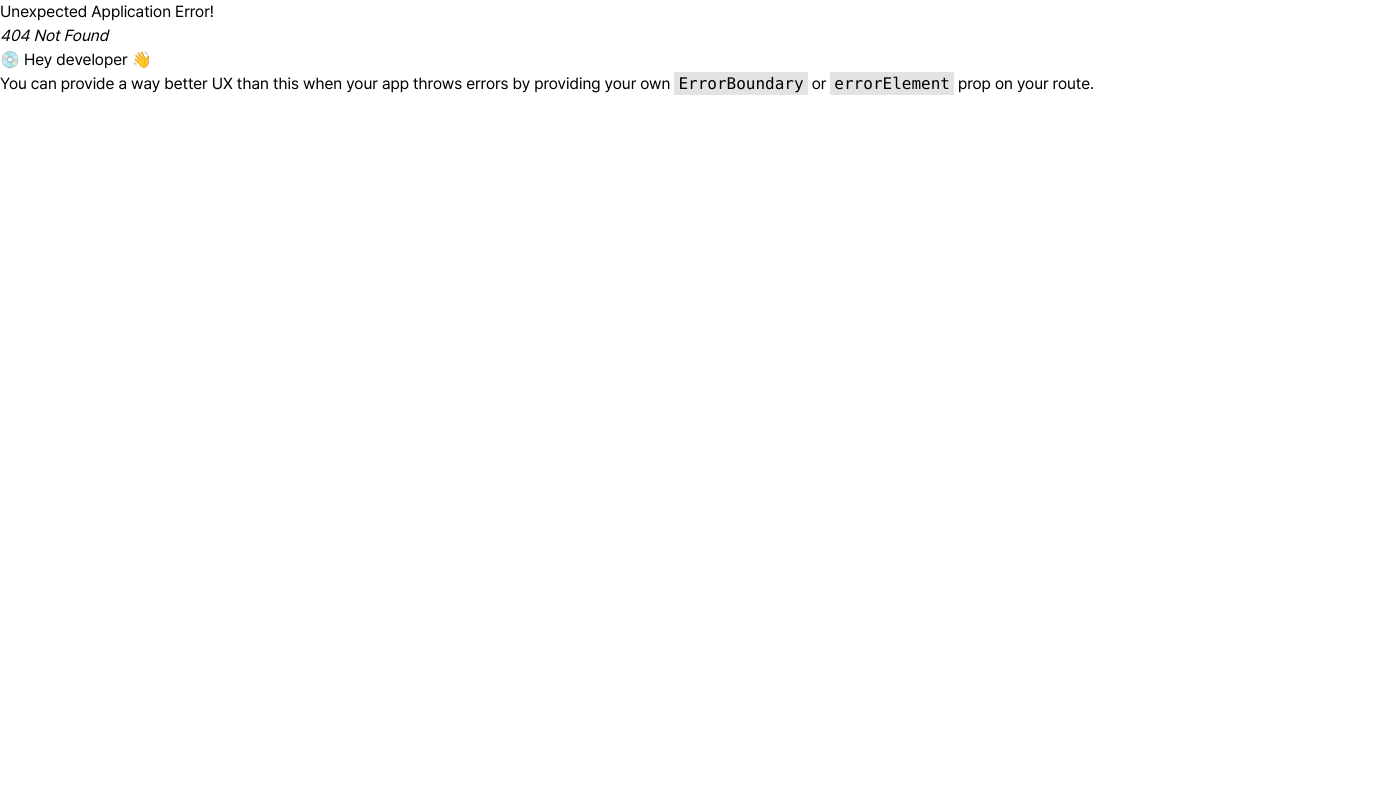
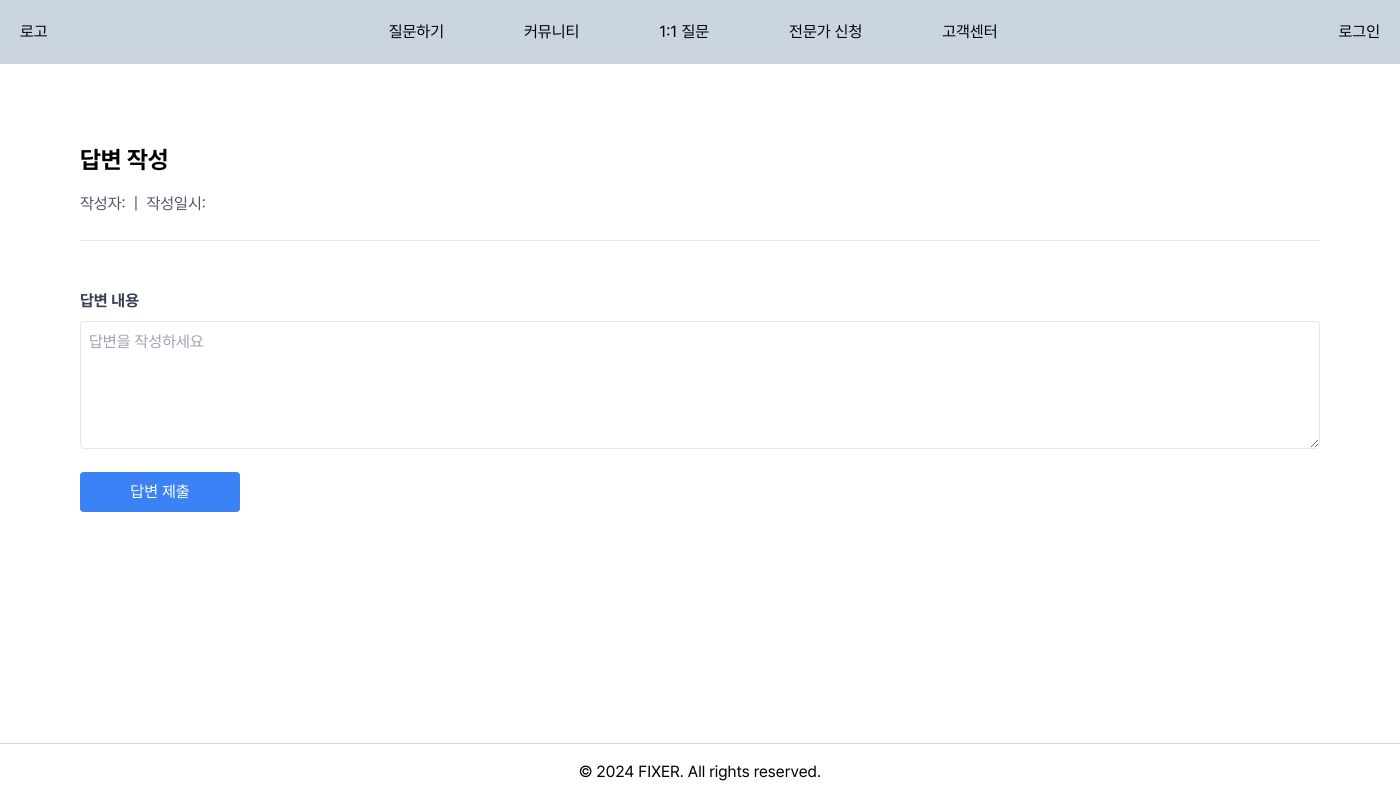
Before and after one commit to DUDADIDO/FIXER, a React (Vite) app in the folder FE/: page /qnaanswer in a window 1280 px wide. Before the commit this address had no page. Shown: the whole page, 1400 px wide, since content can reach past the window. Built offline with nearby package versions, Linux system fonts and the light colour scheme.

Commit message:
feat
QnA 페이지 구현

```diff
--- a/FE/src/App.jsx
+++ b/FE/src/App.jsx
@@ -14,6 +14,7 @@ import WriteQnA from "./components/storepage/writepostpage/WriteQnA";
 import QnADetail from "./components/storepage/detailpage/QnADetail";
 import ReviewDetail from "./components/storepage/detailpage/ReviewDetail";
 import NoticeDetail from "./components/storepage/detailpage/NoticeDetail";
+import AnswerForm from "./components/storepage/detailpage/AnswerForm";
 
 
 const router = createBrowserRouter([
@@ -32,6 +33,7 @@ const router = createBrowserRouter([
       { path: "/qnadetail", element: <QnADetail /> },
       { path: "/reviewdetail", element: <ReviewDetail /> },
       { path: "/noticedetail", element: <NoticeDetail /> },
+      { path: "/qnaanswer", element: <AnswerForm /> },
     ],
   },
   {
--- /dev/null
+++ b/FE/src/components/storepage/detailpage/AnswerForm.jsx
@@ -0,0 +1,62 @@
+import React, { useState } from "react";
+import { useLocation } from "react-router-dom";
+
+export default function AnswerForm() {
+  const location = useLocation();
+  const { questionTitle, questionContent, questionAuthor, createdAt, file, questionId } = location.state || {};
+
+  const [answerContent, setAnswerContent] = useState("");
+
+  const handleSubmit = (event) => {
+    event.preventDefault();
+    console.log({ questionId, answerContent });
+    // 답변을 서버로 전송하는 로직 추가
+  };
+
+  return (
+    <div className="flex flex-col justify-start items-start mt-10 w-full">
+      {/* 질문 섹션 */}
+      <section className="w-full mb-8">
+        <h2 className="text-2xl font-bold mb-4">답변 작성</h2>
+        <div className="border-b pb-4 mb-4">
+          <h3 className="text-lg font-semibold">{questionTitle}</h3>
+          <div className="flex space-x-2 text-gray-600 mb-2">
+            <span>작성자: {questionAuthor}</span>
+            <span>|</span>
+            <span>작성일시: {createdAt}</span>
+          </div>
+          <p className="mt-2">{questionContent}</p>
+          {file && (
+            <div className="mt-2">
+              <a href={file.url} target="_blank" rel="noopener noreferrer" className="text-blue-500 underline">
+                첨부 파일: {file.name}
+              </a>
+            </div>
+          )}
+        </div>
+      </section>
+
+      {/* 답변 작성 섹션 */}
+      <section className="w-full">
+        <form onSubmit={handleSubmit}>
+          <div className="mb-4">
+            <label className="block text-gray-700 font-bold mb-2">답변 내용</label>
+            <textarea
+              value={answerContent}
+              onChange={(e) => setAnswerContent(e.target.value)}
+              className="w-full p-2 border rounded h-32"
+              placeholder="답변을 작성하세요"
+              required
+            />
+          </div>
+          <button
+            type="submit"
+            className="w-40 bg-blue-500 text-white p-2 rounded hover:bg-blue-600"
+          >
+            답변 제출
+          </button>
+        </form>
+      </section>
+    </div>
+  );
+}
--- a/FE/src/components/storepage/detailpage/QnADetail.jsx
+++ b/FE/src/components/storepage/detailpage/QnADetail.jsx
@@ -1,10 +1,73 @@
+import React from "react";
+import { Link } from "react-router-dom";
+import dummyQnAData from "./dummyQnAData.json";
 
-function QnADetail() {
-    return (
-        <>
+export default function QnADetail({ isAdmin }) {
+  const {
+    questionTitle,
+    questionContent,
+    questionAuthor,
+    createdAt,
+    file,
+    answerContent,
+    answerAuthor,
+    answerAt,
+  } = dummyQnAData;
+  isAdmin = true;
+  return (
+    <div className="flex flex-col justify-start items-start mt-10 w-full">
+      {/* 질문 섹션 */}
+      <section className=" w-full mb-8">
+        <h2 className="text-2xl font-bold mb-4">질문</h2>
+        <div className="border-b pb-4 mb-4">
+          <h3 className="text-lg font-semibold">{questionTitle}</h3>
+          <div className="flex space-x-2 text-gray-600 mb-2">
+            <span>작성자: {questionAuthor}</span>
+            <span>|</span>
+            <span>작성일시: {createdAt}</span>
+          </div>
+          <p className="mt-2">{questionContent}</p>
+          {file && (
+            <div className="mt-2">
+              <a href={file.url} target="_blank" rel="noopener noreferrer" className="text-blue-500 underline">
+                첨부 파일: {file.name}
+              </a>
+            </div>
+          )}
+        </div>
+      </section>
 
-        </>
-    )
+      {/* 답변 섹션 */}
+      <section className="mt-6">
+        <h2 className="text-2xl font-bold mb-4">답변</h2>
+        {answerContent ? (
+          <div className="border-b pb-4 mb-4">
+            <div className="flex space-x-2 text-gray-600 mb-2">
+              <span>작성자: {answerAuthor}</span>
+              <span>|</span>
+              <span>작성일시: {answerAt}</span>
+            </div>
+            <p className="mt-2">{answerContent}</p>
+          </div>
+        ) : (
+          <p className="text-gray-500 mb-4">답변이 작성되지 않았습니다.</p>
+        )}
+      </section>
+
+      {/* 답변하기 버튼: 관리자만 볼 수 있음 */}
+      {isAdmin && !answerContent && (
+        <div className="mt-6">
+          <Link
+            to={{
+              pathname: "/qnaanswer",
+            }}
+            state={{ questionTitle, questionContent, questionAuthor, createdAt, file, questionId: dummyQnAData.id }}
+            className="px-4 py-2 bg-blue-500 text-white rounded hover:bg-blue-600"
+          >
+            답변하기
+          </Link>
+        </div>
+      )}
+    </div>
+  );
 }
-
-export default QnADetail;
--- /dev/null
+++ b/FE/src/components/storepage/detailpage/dummyQnAData.json
@@ -0,0 +1,10 @@
+{
+    "questionTitle": "새로운 기능에 대해 질문이 있습니다.",
+    "questionContent": "최근 업데이트된 기능 중, 파일 첨부가 가능한지 궁금합니다. 이에 대한 자세한 설명 부탁드립니다.",
+    "questionAuthor": "홍길동",
+    "createdAt": "2024-11-04 10:30",
+    "file": {
+      "url": "/path/to/attached-file.pdf",
+      "name": "첨부파일.pdf"
+    }
+  }
```
